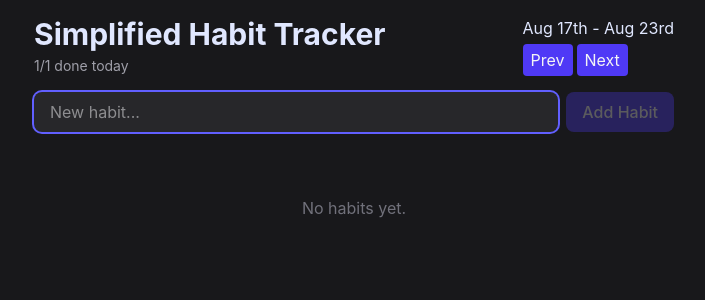
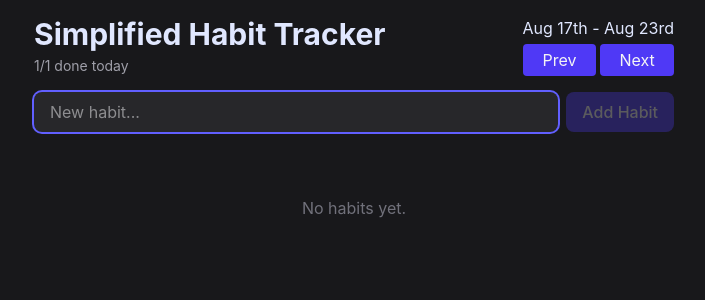
Before and after one commit to NotNotEvan/habit-tracker-template, a React (Vite) app: page / in a window 1280 px wide. Shown: the top 300 px of the page, without its empty margins (286-991 px from the left). Built offline with nearby package versions, Linux system fonts and the light colour scheme.

Commit message:
Add flex-1 class to header navigation buttons

```diff
--- a/src/components/Header.tsx
+++ b/src/components/Header.tsx
@@ -17,8 +17,8 @@ export function Header() {
           {format(currentWeekEnd, 'LLL do')}
         </p>
         <div className='flex gap-1'>
-          <Button>Prev</Button>
-          <Button>Next</Button>
+          <Button className='flex-1'>Prev</Button>
+          <Button className='flex-1'>Next</Button>
         </div>
       </div>
     </header>
```
